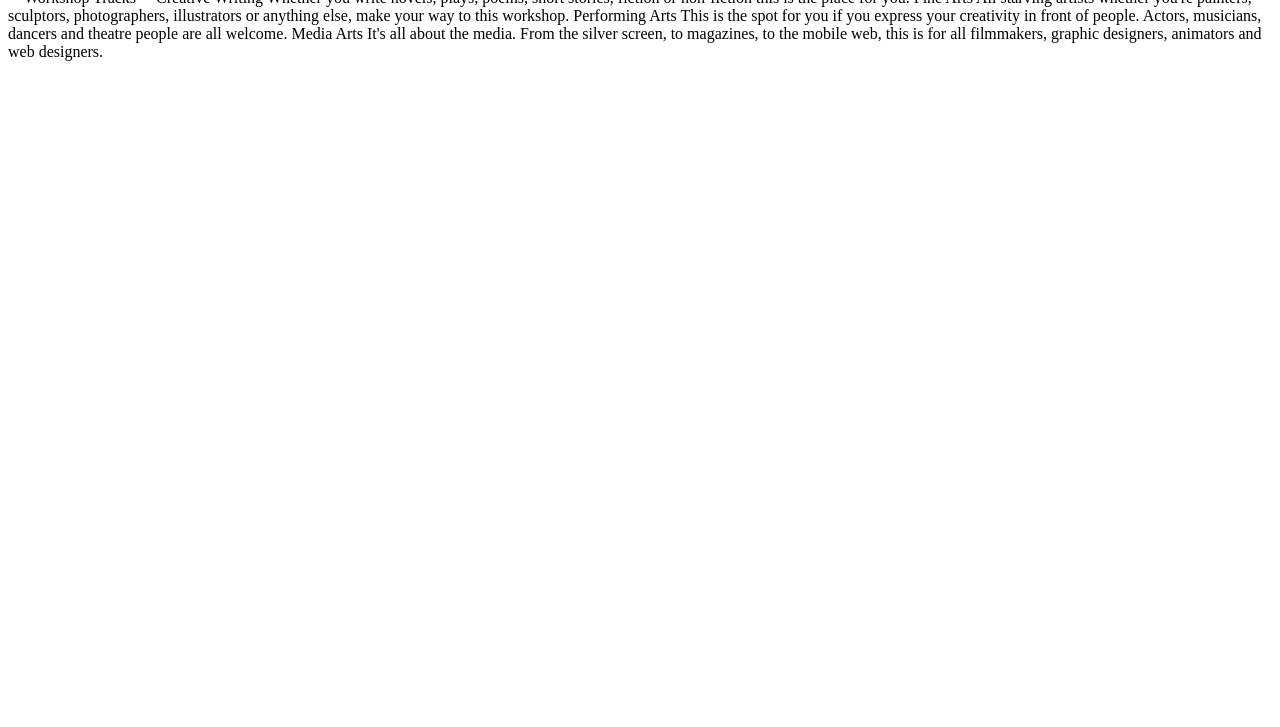
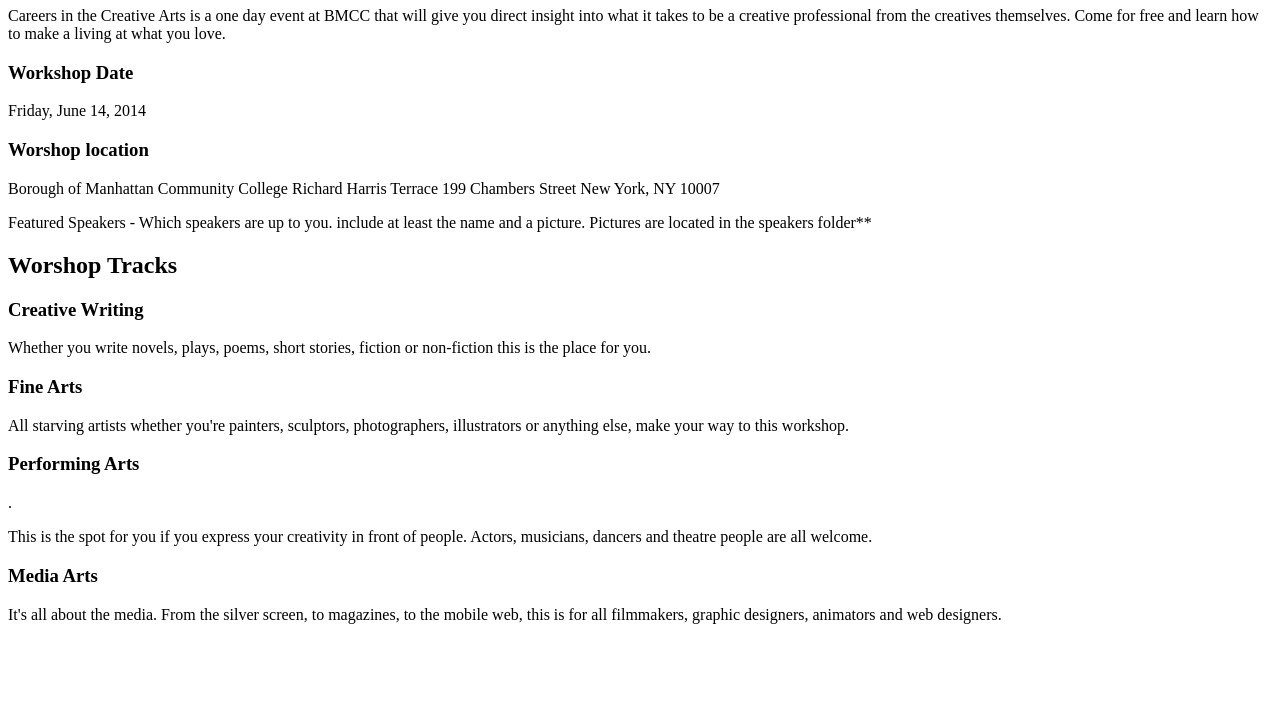
Before and after one commit to e-saldivar/careers-in-the-creative-arts, a plain HTML site: page index.html in a window 1280 px wide. Shown: the part 73-800 px from the top of the page. Drawn offline with Linux system fonts and the light colour scheme.

Commit message:
Update index.html

```diff
--- a/index.html
+++ b/index.html
@@ -10,37 +10,49 @@
     </head>
     <body>
 
-        **Title**
-Careers in the Creative Arts
-
-**Introductory Text**
+       <div class="Title">
+<h1>Careers in the Creative Arts</h1>
+</div>
+<div class="intro"></div>
+<p>
 Careers in the Creative Arts is a one day event at BMCC that will give you direct insight into what it takes to be a creative professional from the creatives themselves. Come for free and learn how to make a living at what you love.
-
-**Date**
-Friday, June 14, 2014
-
-**Location**
+</p>
+<div class="date">
+<h3>Workshop Date</h3>
+<p>Friday, June 14, 2014</p>
+</div>
+<div class="location">
+<h3>Worshop location</h3>
+<P>
 Borough of Manhattan Community College
 Richard Harris Terrace
 199 Chambers Street
 New York, NY 10007
-
-**Featured Speakers - Which speakers are up to you. include at least the name and a picture. Pictures are located in the speakers folder**
-
-**Workshop Tracks**
-Creative Writing
+<P>
+</div>
+<div class="speakers">
+<p>
+Featured Speakers - Which speakers are up to you. include at least the name and a picture. Pictures are located in the speakers folder**
+</p>
+</div>
+<div class="tracks">
+<h2>Worshop Tracks</h2>
+<h3>Creative Writing</h3>
+<p>
 Whether you write novels, plays, poems, short stories, fiction or non-fiction this is the place for you.
-
-Fine Arts
+</p>
+<h3>Fine Arts</h3>
+<p>
 All starving artists whether you're painters, sculptors, photographers, illustrators or anything else, make your way to this workshop.
-
-Performing Arts
+<p>
+<h3>Performing Arts</h3>.
+<p>
 This is the spot for you if you express your creativity in front of people. Actors, musicians, dancers and theatre people are all welcome.
-
-Media Arts
+</p>
+<h3>Media Arts</h3>
+<p>
 It's all about the media. From the silver screen, to magazines, to the mobile web, this is for all filmmakers, graphic designers, animators and web designers.
-
-
-
+</p>
+</div>
     </body>
 </html>
```
